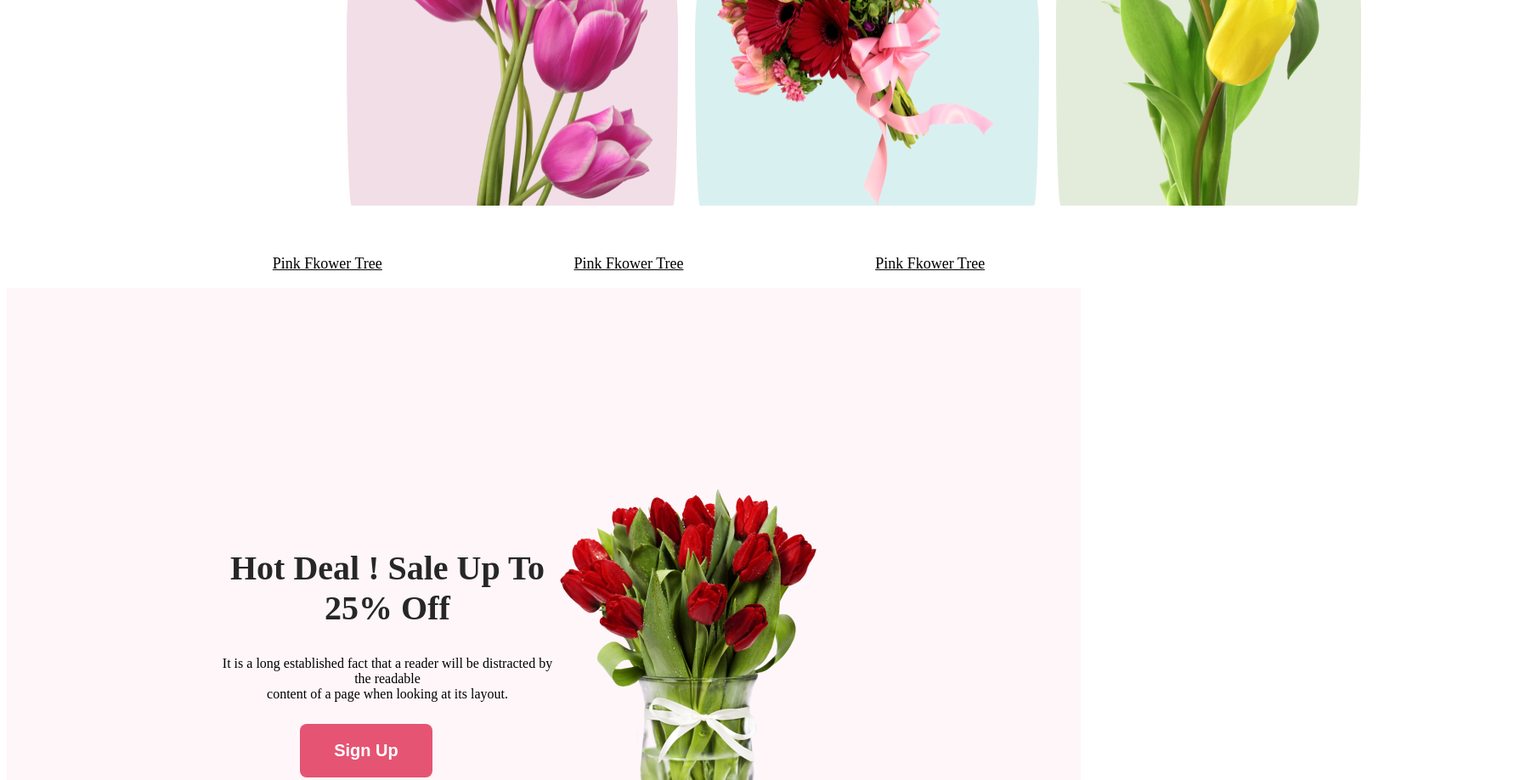
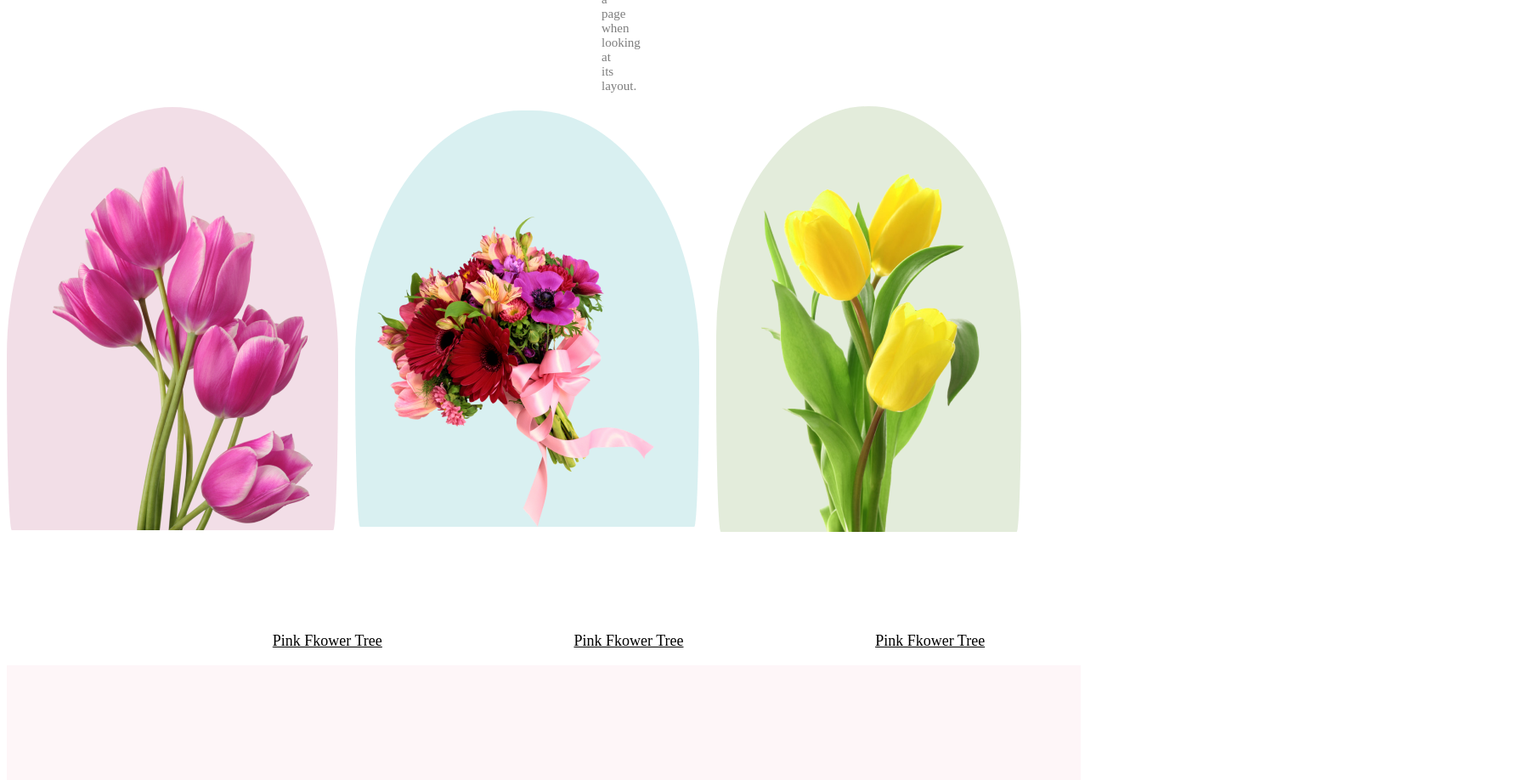
Before and after one commit to halimaislam1/Flower-shop-repo, a plain HTML site: page index.html in a window 1280 px wide. Shown: the part 1580-2498 px from the top of the page at 85% size, 1802 px wide, since content can reach past the window. Drawn offline with Linux system fonts and the light colour scheme.

Commit message:
added featured section

```diff
--- a/index.html
+++ b/index.html
@@ -29,17 +29,22 @@
     </header>
 
     <main>
+        <!-- Featured-flower section  -->
         <div class="featured-flower-container">
             <div class="featured-flower-info">
             <h1 class="featured-flower-title">Our Featured Flowers</h1>
             <p class="featured-flower-description">It is a long established fact that a reader will be distracted by the readable <br> content of a page when looking at its layout.</p>
+            </div>
         </div>
-    </div>
+
+    <div class="featured-flower-images-container">
         <div class="featured-flower-images">
             <img class="puple-color-flower-image" src="Flower Asset/pngwing 6.png" alt="">
             <img class="red-flower-img" src="Flower Asset/pngwing 5.png" alt="">
             <img class="Yellow-flower-flower-img"  src="Flower Asset/pngwing 7.png" alt="">
         </div>
+    </div>
+
         <div class="text-container">
         <p >Pink Fkower Tree</p>
         <p >Pink Fkower Tree</p>
--- a/styles.css
+++ b/styles.css
@@ -60,7 +60,7 @@
 
 .featured-flower-info {
     padding-left: 700px;
-    width: 70%;
+    /* width: 0%; */
     position: static;
 }
 
@@ -85,15 +85,22 @@
     font-weight: 500;
 }
 
+.featured-flower-images-container{
+    display: flex;
+    align-items: center;
+    justify-content: space-around;
+}
+
 
 .featured-flower-images {
-    padding-block: 70px;
     display: flex;
-    border-radius: 300px 300px 0px 0px;
+    align-items: center;
+    text-align: center;
+    justify-content: space-around;
+    padding-right: 600px;
     gap: 20px;
     position: static;
-    padding-left: 400px;
-    padding-bottom: 40px;
+    padding-bottom: 100px;
 }
 
 
@@ -216,13 +223,14 @@
     display: flex;
     align-items: center;
     justify-content: space-around;
+
 }
 
  .social-media-flower-image{
     align-items: center;
     padding-bottom: 50px;
     display: flex;
-    gap: 20px;
+    gap: 15px;
 
 }
 
```
